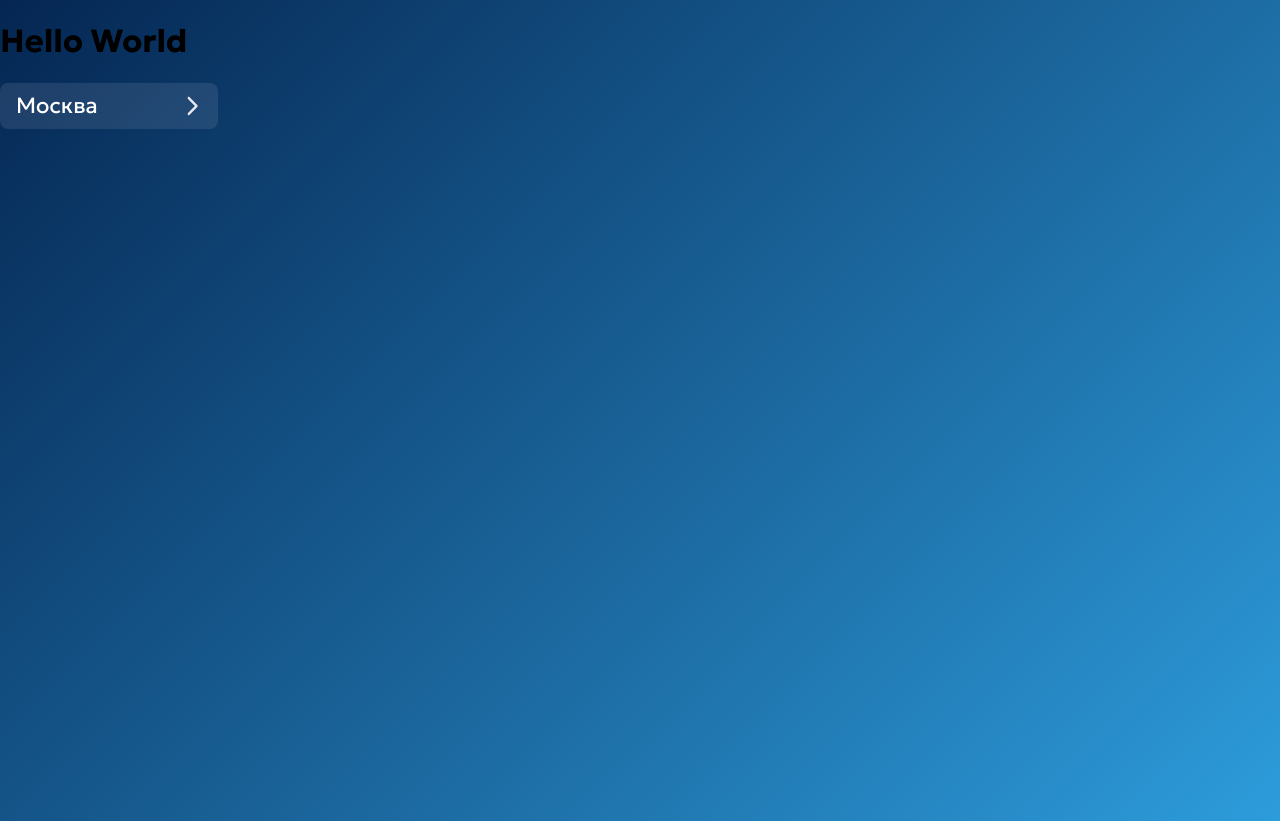
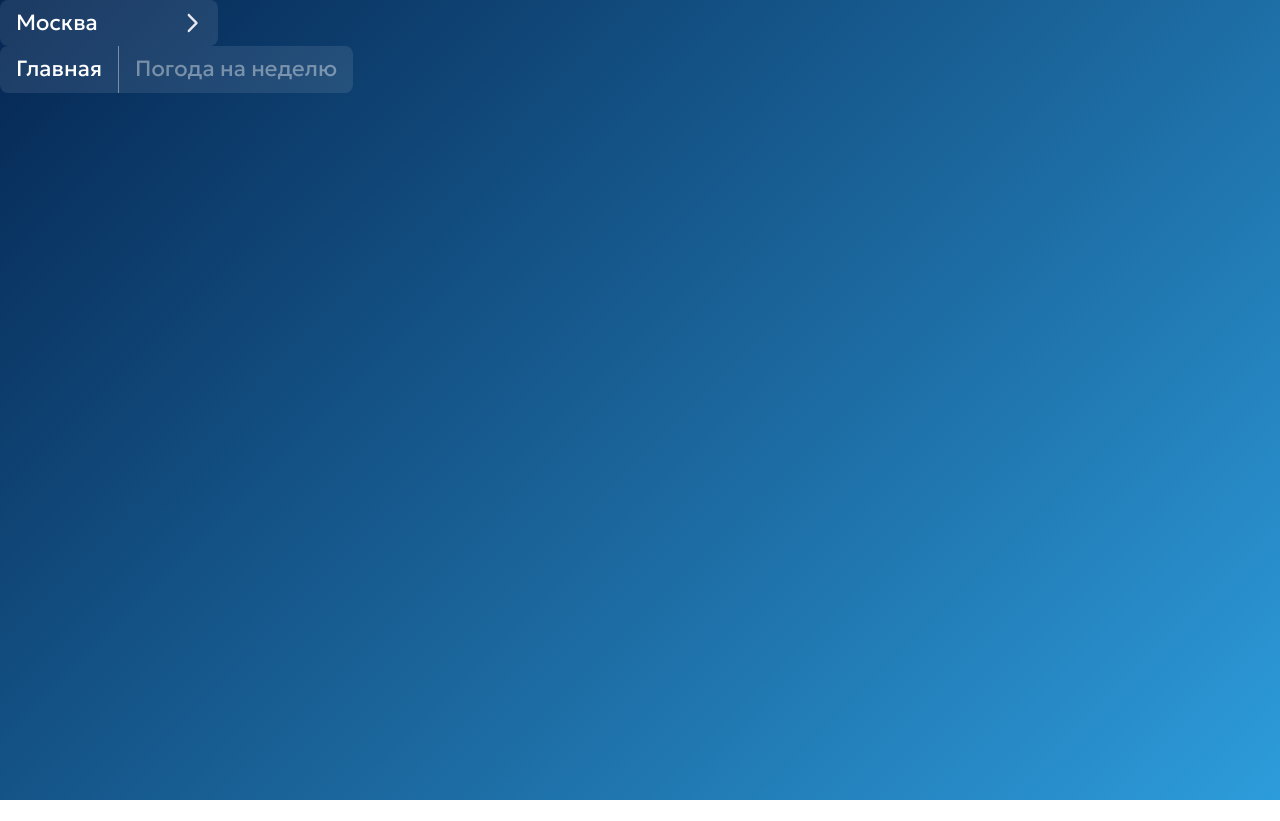
Before and after one commit to turbocharged3329/weather, a Vue app: page / in a window 1280 px wide. After the commit the page ends 800 px from the top, so only its background shows below. Built offline with nearby package versions, Linux system fonts and the light colour scheme.

Commit message:
Использование @use для scss + верстка для компонента навигационного меню

```diff
--- a/App.vue
+++ b/App.vue
@@ -1,13 +1,11 @@
 <template>
   <div>
-    <h1>{{ message }}</h1>
     <CitySelect />
+    <NavbarNavMenu />
   </div>
 </template>
 
 <script setup lang="ts">
-import { ref } from 'vue'
 import CitySelect from '@/components/CitySelect.vue'
-
-const message = ref('Hello World')
+import NavbarNavMenu from '@/components/NavbarNavMenu.vue'
 </script>
--- a/index.html
+++ b/index.html
@@ -13,6 +13,6 @@
   </head>
   <body>
     <div id="app"></div>
-    <script type="module" src="src/main.js"></script>
+    <script type="module" src="src/main.ts"></script>
   </body>
 </html>
--- a/src/assets/scss/_app.scss
+++ b/src/assets/scss/_app.scss
@@ -20,3 +20,7 @@ button {
     border: none;
     font-family: 'Geologica', sans-serif;
 }
+
+a {
+    cursor: pointer;
+}
--- a/src/assets/scss/_variables.scss
+++ b/src/assets/scss/_variables.scss
@@ -1 +1,2 @@
 $color-primary: #fff;
+$color-surface-bg: #e9e9f3;
--- a/src/assets/scss/main.scss
+++ b/src/assets/scss/main.scss
@@ -1,3 +1,3 @@
-@import "variables";
-@import "typography";
-@import "app";
+@use "variables" as *;
+@use "typography";
+@use "app";
--- a/src/components/CitySelect.vue
+++ b/src/components/CitySelect.vue
@@ -48,7 +48,6 @@ function onSelectCity(city: City) {
 </script>
 
 <style scoped lang="scss">
-$list-background-color: #e9e9f3;
 $list-offset: 12px;
 $icon-box-width: 22px;
 
@@ -92,7 +91,7 @@ $icon-box-width: 22px;
 
   &__toggler,
   &__list-item {
-    background: rgba($list-background-color, 0.1);
+    background-color: rgba($color-surface-bg, 0.1);
     padding: 0.625rem 1rem;
   }
 
@@ -105,7 +104,7 @@ $icon-box-width: 22px;
     cursor: pointer;
 
     &:hover {
-      background: rgba($list-background-color, 0.2);
+      background-color: rgba($color-surface-bg, 0.2);
     }
   }
 }
--- /dev/null
+++ b/src/components/NavbarNavMenu.vue
@@ -0,0 +1,40 @@
+<template>
+  <nav class="w-navbar-nav-menu">
+    <a
+      v-for="item in NAV_MENU_ITEMS"
+      :key="item.id"
+      class="w-navbar-nav-menu__link w-text-p4"
+      :class="{ 'w-navbar-nav-menu__link--active': model === item.id }"
+      @click="model = item.id"
+      >{{ item.title }}</a
+    >
+  </nav>
+</template>
+
+<script setup lang="ts">
+import { NAV_MENU_ITEMS } from '@/constants.ts'
+
+const model = defineModel<number>({ default: NAV_MENU_ITEMS[0].id })
+</script>
+
+<style scoped lang="scss">
+.w-navbar-nav-menu {
+  color: rgba($color-primary, 0.4);
+  border-radius: 8px;
+  background: rgba($color-surface-bg, 0.1);
+  display: flex;
+  width: fit-content;
+
+  &__link {
+    padding: 0.625rem 1rem;
+
+    &:not(:first-of-type) {
+      border-left: 1px solid rgba($color-primary, 0.4);
+    }
+
+    &--active {
+      color: $color-primary;
+    }
+  }
+}
+</style>
--- a/src/constants.ts
+++ b/src/constants.ts
@@ -10,3 +10,14 @@ export const CITIES_LIST = [
     title: 'Казань',
   },
 ]
+
+export const NAV_MENU_ITEMS = [
+  {
+    id: 1,
+    title: 'Главная',
+  },
+  {
+    id: 2,
+    title: 'Погода на неделю',
+  },
+]
```
Also changed, not shown: src/main.ts (renamed from src/main.js).
